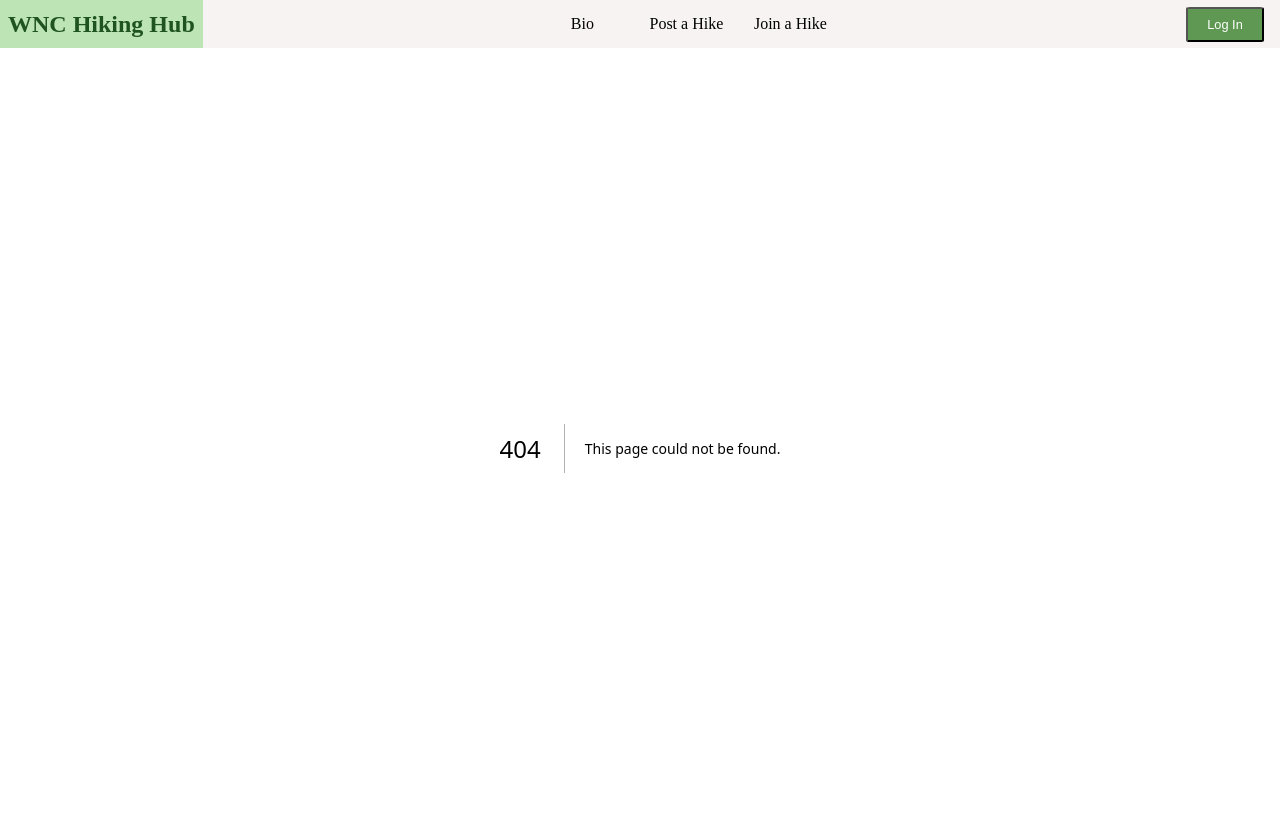
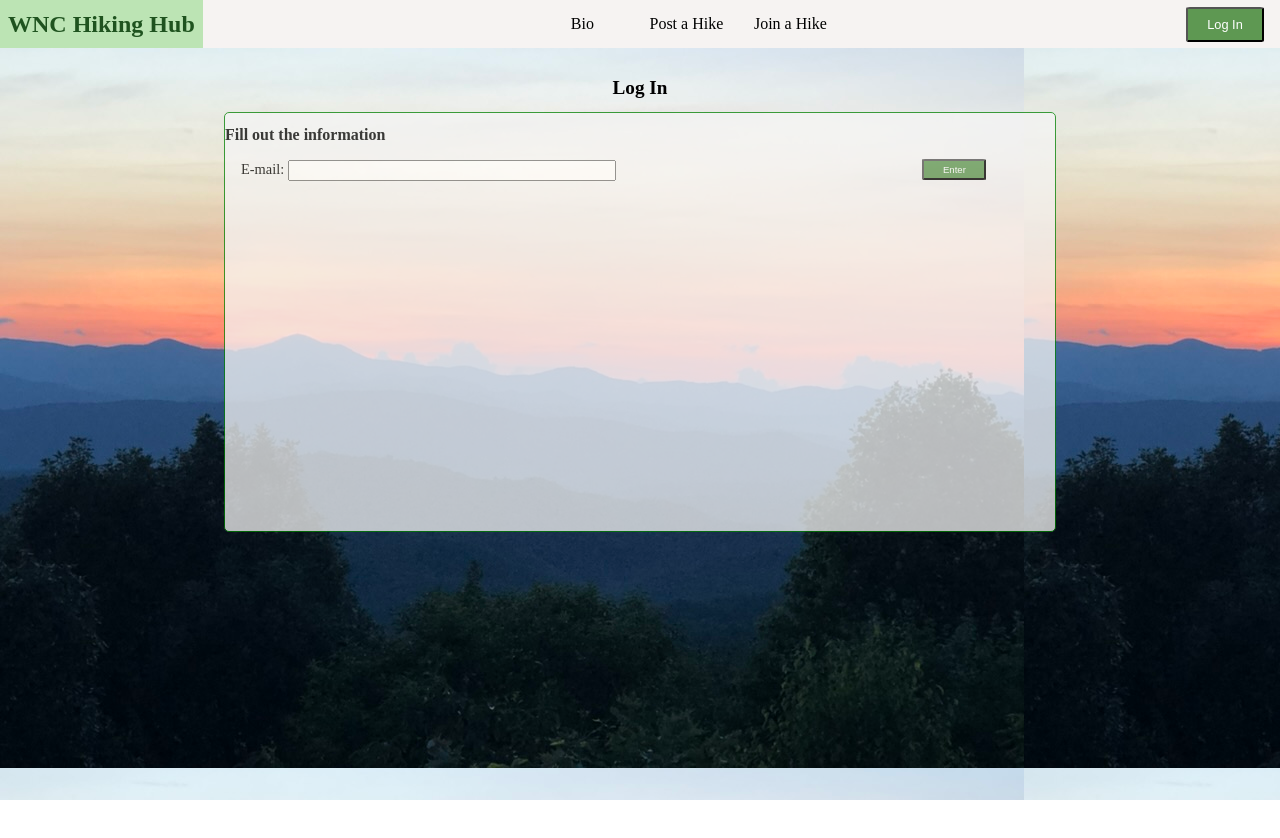
Before and after one commit to AnnieMcMahon/wnc-hiking-hub-v2, a Next.js app: page /login in a window 1280 px wide. Before the commit this address had no page. Shown: the top 838 px of the page. After the commit the page ends 800 px from the top, so only its background shows below. Built offline with nearby package versions, Linux system fonts and the light colour scheme.

Commit message:
fixed deployment issues and added login page

```diff
--- a/app/Navbar.jsx
+++ b/app/Navbar.jsx
@@ -13,7 +13,7 @@ export default function Navbar() {
           <Link className={`${pathname === '/post-hike' ? 'active' : 'inactive'}`} href="/post-hike">Post a Hike</Link>
           <Link className={`${pathname === '/join-hike' ? 'active' : 'inactive'}`} href="/join-hike">Join a Hike</Link>
         </div>
-        <button>Log In</button>
+        <button><Link className="button-link" href="/login">Log In</Link></button>
     </div>
   );
 }
--- a/app/assets/allTrails.js
+++ b/app/assets/allTrails.js
@@ -1,4 +1,4 @@
-export default [
+const allTrails = [
   {
     id: 0,
     name: 'Triple Falls Trail',
@@ -60,3 +60,5 @@ export default [
     link: 'https://www.alltrails.com/trail/us/north-carolina/lake-powhatan-loop-via-bent-creek-trail'
   },
 ];
+
+export default allTrails;
--- /dev/null
+++ b/app/assets/appUsers.js
@@ -0,0 +1,22 @@
+const appUsers = [
+  {
+    id: 0,
+    email: "anniemcmahon20@gmail.com",
+    password: "1234",
+    name: "Annie McMahon",
+    avatar: "/avatar1.png",
+    bio: "Bio text goes here ... Lorem ipsum dolor sit amet consectetur adipisicing elit. Rem reprehenderit assumenda quibusdam iste eos exercitationem molestias nulla fuga repellat incidunt ullam cupiditate necessitatibus quidem debitis dolorum nesciunt labore quos, laboriosam tempora qui tempore quo velit! Libero quod eligendi at eum.",
+    hikes: []
+  },
+  {
+    id: 1,
+    email: "somebodyelse@gmail.com",
+    password: "5678",
+    name: "Somebody Else",
+    avatar: "/avatar2.png",
+    bio: "Bio text goes here ... Lorem ipsum dolor sit amet consectetur adipisicing elit. Rem reprehenderit assumenda quibusdam iste eos exercitationem molestias nulla fuga repellat incidunt ullam cupiditate necessitatibus quidem debitis dolorum nesciunt labore quos, laboriosam tempora qui tempore quo velit! Libero quod eligendi at eum.",
+    hikes: []
+  }
+];
+
+export default appUsers;
--- a/app/assets/hikes.js
+++ b/app/assets/hikes.js
@@ -1,4 +1,4 @@
-export default [
+const hikes = [
   {
     id: 0,
     creator: "Annie McMahon",
@@ -60,3 +60,5 @@ export default [
     comments: "Bring  your lunch, plenty of water, and your dog, if you have one. See you on the trail!"
   },
 ];
+
+export default hikes;
--- a/app/bio/page.jsx
+++ b/app/bio/page.jsx
@@ -1,3 +1,6 @@
+'use client';
+import Image from "next/image";
+
 import Hike from "../components/Hike";
 import hikes from "../assets/hikes";
 import './bio.css';
@@ -7,7 +10,7 @@ function Bio() {
     <div id="bio">
       <div className="bio-section">
         <div className="bio-header-section">
-          <img className="avatar" src='/avatar1.png' alt="avatar" />
+          <Image className="avatar" src='/avatar1.png' alt="avatar" width="15" height="15"/>
           <h1>Annie McMahon</h1>
           <button>Edit Bio</button>
         </div>
--- /dev/null
+++ b/app/login/login.css
@@ -0,0 +1,27 @@
+#login {
+  width: 65%;
+  margin: auto;
+  padding-top: 1rem;
+}
+
+#login form {
+  width: 90%;
+  text-align: left;
+  padding-left: 1rem;
+  margin-top: 0.5rem;
+  line-height: 1.5rem;
+  overflow: scroll;
+  height: 20rem;
+}
+
+#login input[name="email"] {
+  width: 20rem;
+}
+
+@media only screen and (max-width: 768px) {
+  #login {
+    width: 90%;
+    padding: 1rem;
+    height: auto;
+  }
+}
--- /dev/null
+++ b/app/login/page.jsx
@@ -0,0 +1,32 @@
+"use client";
+import "./login.css";
+// import appUsers from '../assets/appUsers';
+
+function Login() {
+  function handleSubmit(e) {
+    e.preventDefault();
+    const userEmail = e.target.value;
+  }
+
+  return (
+    <div id="login">
+      <h1>Log In</h1>
+      <div id="login-info" className="text-box">
+        <h2>Fill out the information</h2>
+        <form onSubmit={(e) => handleSubmit(e)}>
+          <label htmlFor="userEmail">E-mail: </label>
+          <input type="email" name="email" id="userEmail" autoComplete="true" />
+          <button type="submit" className="enter-button">
+            Enter
+          </button>
+        </form>
+        <br />
+
+        <br />
+        <br />
+        {/* <button type="submit" className="form-button">Submit Form</button> */}
+      </div>
+    </div>
+  );
+}
+export default Login;
--- a/app/styles.css
+++ b/app/styles.css
@@ -109,8 +109,22 @@ button:hover {
   cursor: pointer;
 }
 
+.button-link {
+  text-decoration: none;
+  color: inherit;
+}
+
 /*Hike section buttons */
 .hike-button {
+  margin: 0.1rem;
+  font-size: 0.6rem;
+  padding: 0.2rem;
+  width: 4rem;
+  float: right;
+}
+
+/*Login page buttons */
+.enter-button {
   margin: 0.1rem;
   font-size: 0.6rem;
   padding: 0.2rem;
```
Also changed, not shown: app/post-hike/page.jsx (+21 -21 lines), app/post-hike/post-hike.css (+17 -17 lines).
